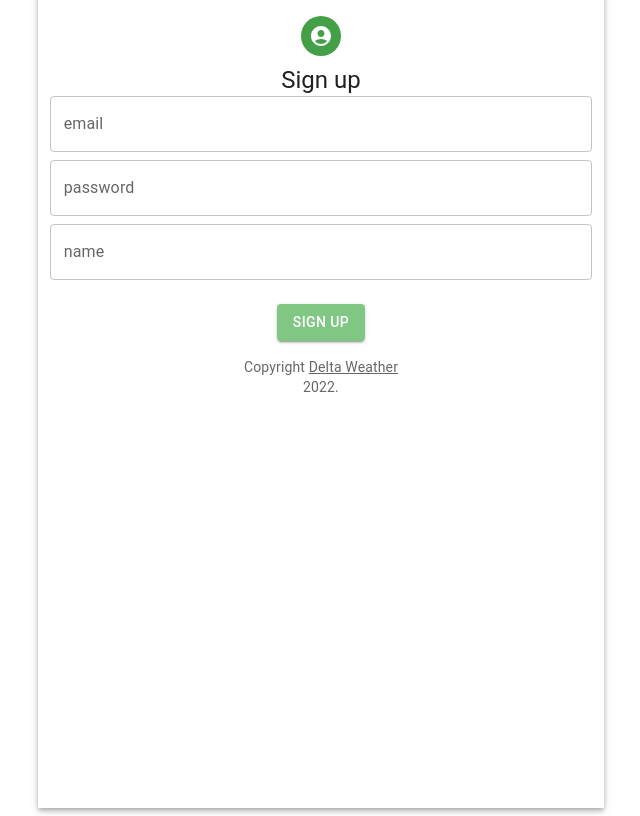
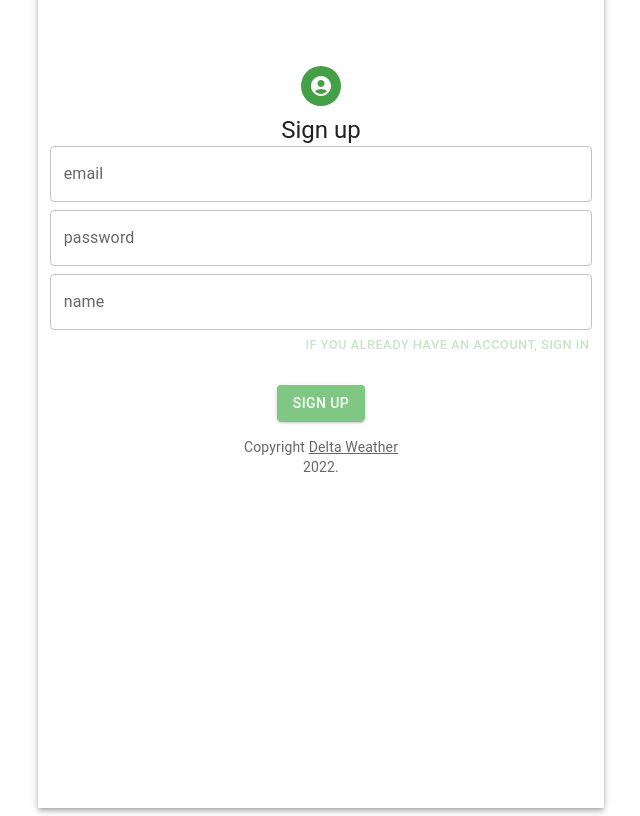
Before and after one commit to coolelephant/Delta-weather-react-app, a React (Create React App) app: page /signup in a window 1280 px wide. Shown: the whole page, without its empty margins (299-939 px from the left). Built offline with nearby package versions, Linux system fonts and the light colour scheme.

Commit message:
feat : 로그인과 회원가입 페이지 간의 이동 기능 추가
- sign in 페이지에서 계정이 없으면 회원가입 페이지로 이동 버튼 추가
- sign up 페이지에서 계정이 있으면 로그인 페이지로 이동 버튼 추가

```diff
--- a/src/pages/signin.tsx
+++ b/src/pages/signin.tsx
@@ -2,11 +2,18 @@ import { Button, Grid, Paper, TextField } from "@mui/material";
 import Avatar from "@mui/material/Avatar";
 import LockOutlinedIcon from "@mui/icons-material/LockOutlined";
 import Typography from "@mui/material/Typography";
+import { useNavigate } from "react-router-dom";
 import { Copyright } from "../components/common/copyright";
 import { Box } from "@mui/system";
 import { green } from "@mui/material/colors";
 
 export const SignIn = () => {
+  const navigate = useNavigate();
+
+  const onClickButton = () => {
+    navigate("/signup");
+  };
+
   return (
     <Grid
       container
@@ -15,7 +22,7 @@ export const SignIn = () => {
       height={"100vh"}
     >
       <Grid
-        textAlign={"center"}
+        // textAlign={"center"}
         item
         xs={12}
         md={5}
@@ -44,6 +51,11 @@ export const SignIn = () => {
               <TextField fullWidth label={"password"} />
             </Grid>
           </Grid>
+          <Grid alignSelf={"end"} sx={{right:0, marginRight:"10px"}}>
+            <Button size="small" variant="text" onClick={onClickButton} sx={{color : green[100]}}>
+              Don't you have an account? Sign up
+            </Button>
+          </Grid>
           <Button
             type="submit"
             variant="contained"
@@ -58,7 +70,7 @@ export const SignIn = () => {
           </Button>
           <Copyright />
         </Box>
-          {/* <>signin</> */}
+
       </Grid>
     </Grid>
   );
--- a/src/pages/signup.tsx
+++ b/src/pages/signup.tsx
@@ -4,6 +4,7 @@ import AccountCircleIcon from "@mui/icons-material/AccountCircle";
 import Typography from "@mui/material/Typography";
 import { Copyright } from "../components/common/copyright";
 import { Box } from "@mui/system";
+import { useNavigate } from "react-router-dom";
 import { blue, deepOrange, green, yellow } from "@mui/material/colors";
 import { ChangeEvent, useState } from "react";
 import { signUp } from "../services/sign";
@@ -36,6 +37,12 @@ export const SignUp = () => {
     signUp({ email: email, password: password, name: name });
   };
 
+  const navigate = useNavigate();
+
+  const onClickButton = () => {
+    navigate("/signin");
+  };
+
   return (
     <Grid
       container
@@ -55,7 +62,7 @@ export const SignUp = () => {
         spacing={5}
       >
         <Box
-          marginTop={"40px"}
+          marginTop={"90px"}
           display={"flex"}
           flexDirection={"column"}
           alignItems={"center"}
@@ -92,6 +99,11 @@ export const SignUp = () => {
               />
             </Grid>
           </Grid>
+          <Grid alignSelf={"end"} sx={{right:0, marginRight:"10px"}}>
+            <Button size="small" variant="text" onClick={onClickButton} sx={{color : green[100]}}>
+              If you already have an account, Sign in
+            </Button>
+          </Grid>
           <Button
             type="submit"
             variant="contained"
```
